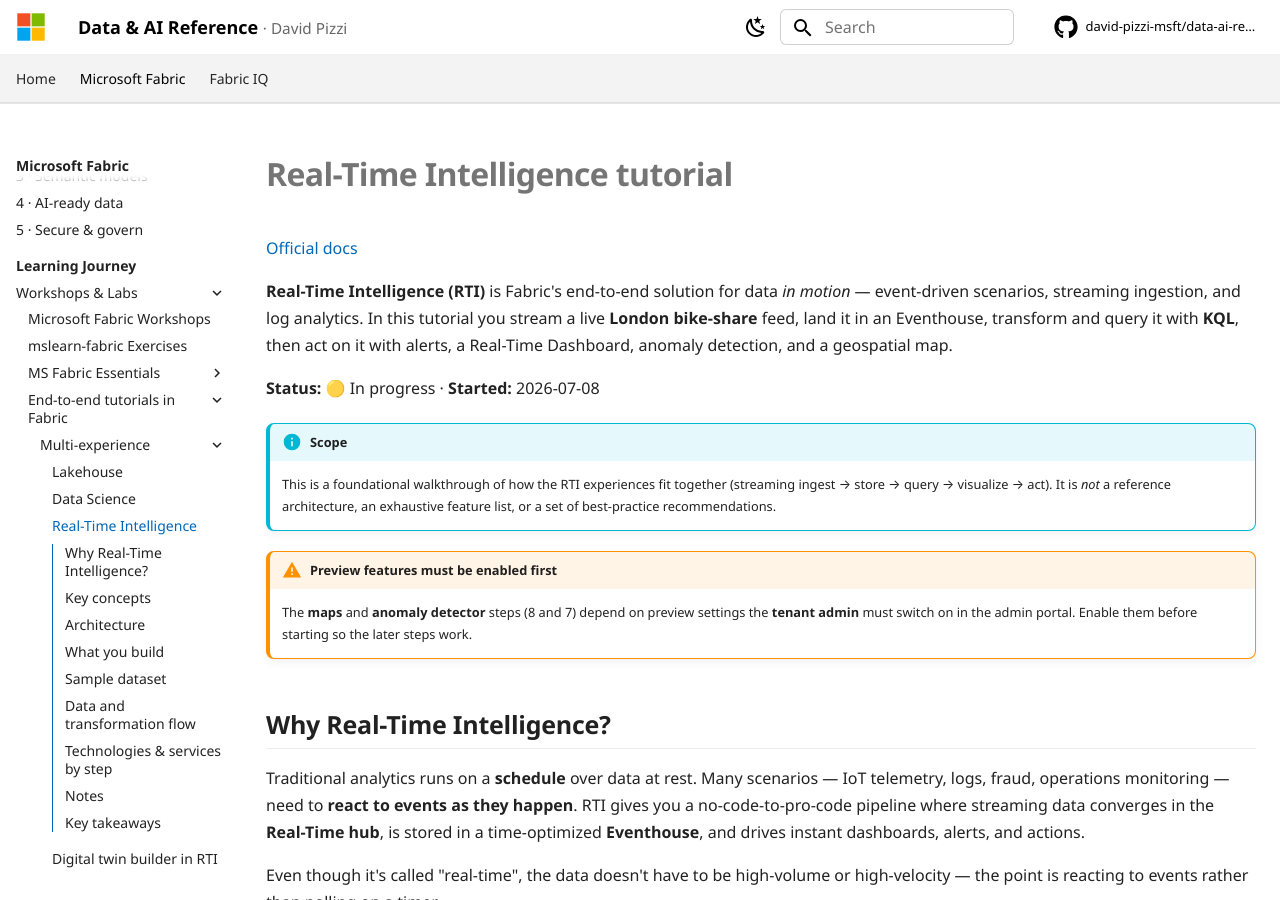
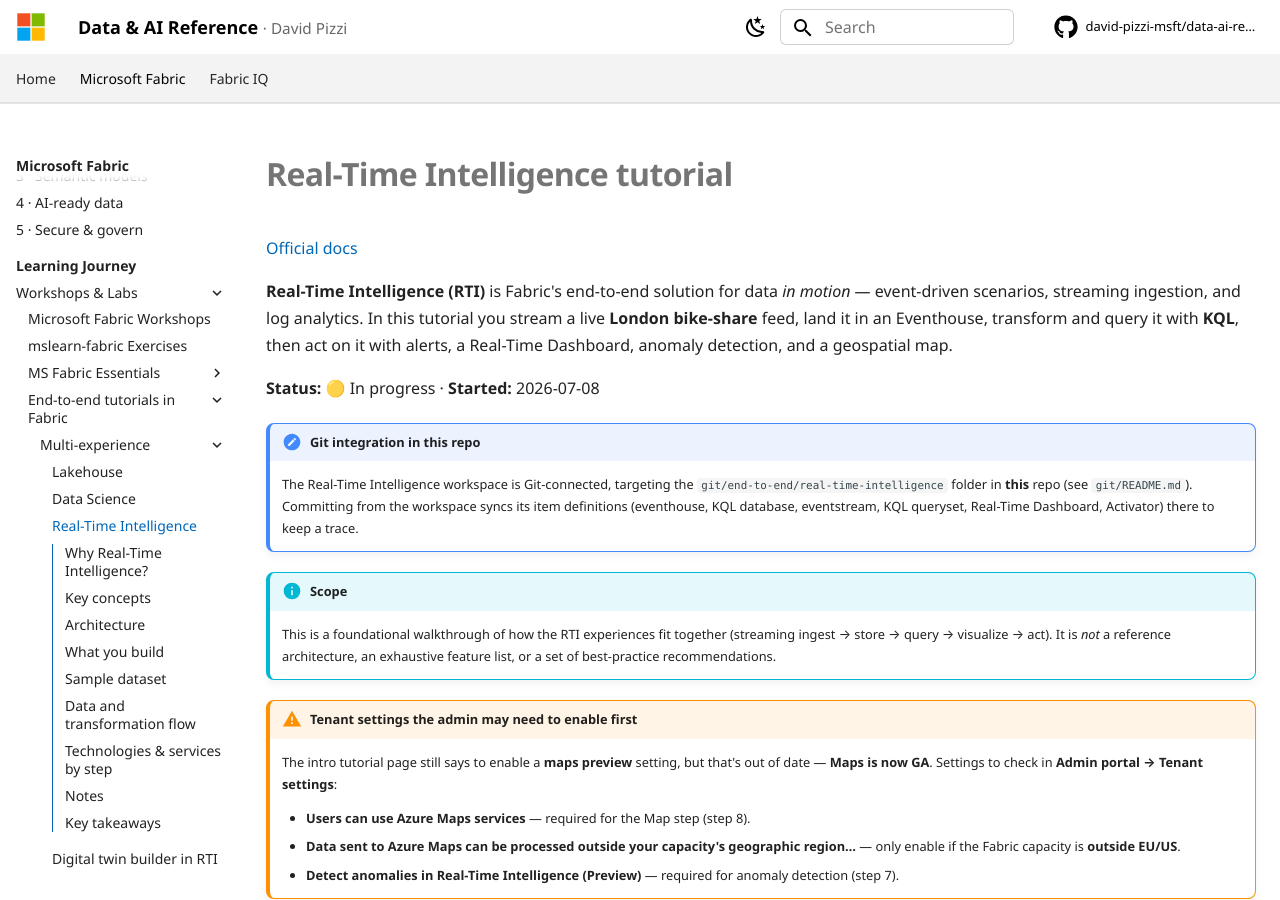
Before and after one commit to david-pizzi-msft/data-ai-reference, an MkDocs documentation site: the page built from docs/fabric/learning-journey/workshops/end-to-end-tutorials/real-time-intelligence.md, in a window 1280 px wide and 900 px high. Built offline with MkDocs 1.6.1 and Material for MkDocs 9.7.7, drawn with Linux system fonts in a browser that asks for light colours; some web fonts are replaced; comment, search, counter and statistics services are not loaded; some of the changed text lies outside the part shown.

Commit message:
Add RTI Git integration folder and tenant-settings notes

```diff
--- a/docs/fabric/learning-journey/workshops/end-to-end-tutorials/real-time-intelligence.md
+++ b/docs/fabric/learning-journey/workshops/end-to-end-tutorials/real-time-intelligence.md
@@ -6,11 +6,20 @@
 
 **Status:** 🟡 In progress · **Started:** 2026-07-08
 
+!!! note "Git integration in this repo"
+    The Real-Time Intelligence workspace is Git-connected, targeting the `git/end-to-end/real-time-intelligence` folder in
+    **this** repo (see `git/README.md`). Committing from the workspace syncs its item definitions
+    (eventhouse, KQL database, eventstream, KQL queryset, Real-Time Dashboard, Activator) there to keep a trace.
+
 !!! info "Scope"
     This is a foundational walkthrough of how the RTI experiences fit together (streaming ingest → store → query → visualize → act). It is *not* a reference architecture, an exhaustive feature list, or a set of best-practice recommendations.
 
-!!! warning "Preview features must be enabled first"
-    The **maps** and **anomaly detector** steps (8 and 7) depend on preview settings the **tenant admin** must switch on in the admin portal. Enable them before starting so the later steps work.
+!!! warning "Tenant settings the admin may need to enable first"
+    The intro tutorial page still says to enable a **maps preview** setting, but that's out of date — **Maps is now GA**. Settings to check in **Admin portal → Tenant settings**:
+
+    - **Users can use Azure Maps services** — required for the Map step (step 8).
+    - **Data sent to Azure Maps can be processed outside your capacity's geographic region…** — only enable if the Fabric capacity is **outside EU/US**.
+    - **Detect anomalies in Real-Time Intelligence (Preview)** — required for anomaly detection (step 7).
 
 ## Why Real-Time Intelligence?
 
@@ -111,7 +120,7 @@ Reference of the Fabric technology used at each stage — handy when working out
 | 5 · Query data | **KQL queryset** + **Copilot** | Kusto Query Language (T-SQL also) | Author queries over streamed data; Copilot can draft KQL from natural language. |
 | 6 · Real-Time dashboard | **Real-Time Dashboard** | KQL-backed tiles | Tiles from KQL queries; parameters, auto-refresh, and Copilot-assisted exploration. |
 | 7 · Anomaly detection | **Eventhouse** (anomaly detection, preview) | Time-series ML in KQL | Runs in place over the time-series table — no data movement. Requires the anomaly-detector preview setting. |
-| 8 · Create a map | **Map** (preview) | Geospatial visualization | Plots bike locations from lat/long; supports bubbles/heatmaps and KQL-driven refresh. Requires the maps preview setting. |
+| 8 · Create a map | **Map** (GA) | Geospatial visualization | Plots bike locations from lat/long; supports bubbles/heatmaps and KQL-driven refresh. Only needs the **Azure Maps services** cross-region tenant setting if your capacity is outside EU/US. |
 | 9 · Clean up | **Workspace** | — | Delete the workspace and all items to release capacity. |
 
 ## Notes
```
Also changed, not shown: git/README.md (+1 -0 lines), git/end-to-end/real-time-intelligence/README.md (added, +8 -0 lines).
